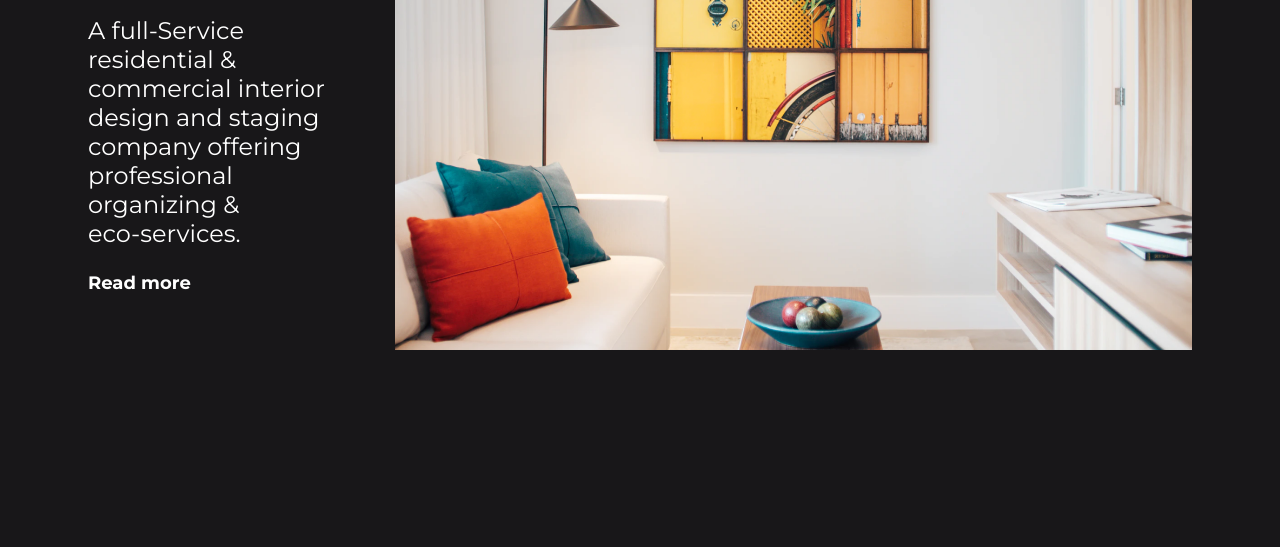
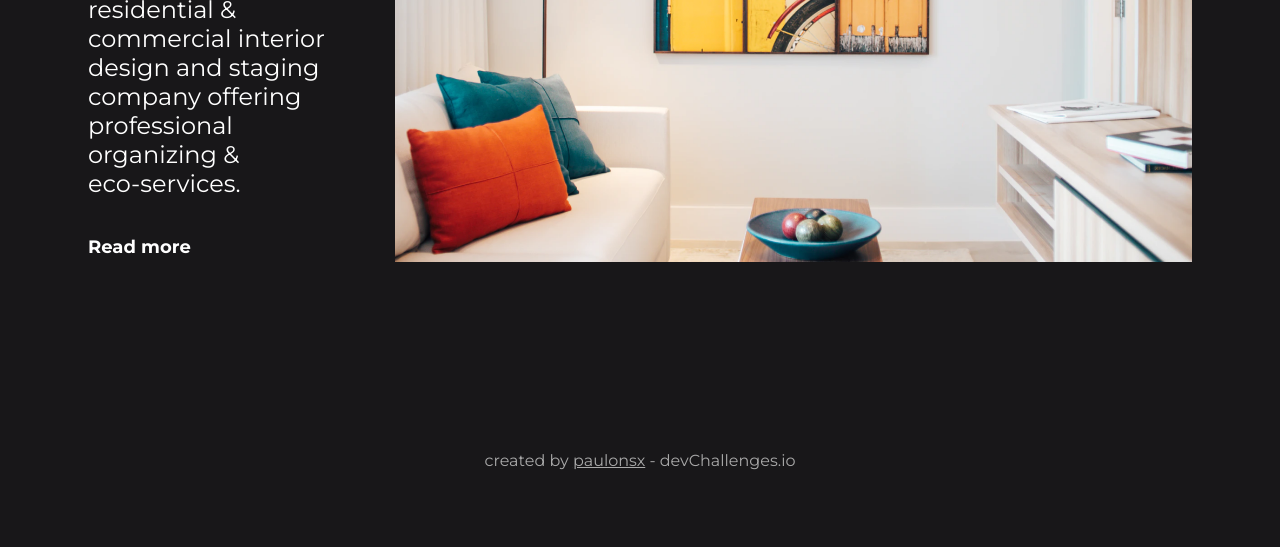
Before and after one commit to paulonsx/devchallenges-projects, a plain HTML site: page interior-consultant-master/index.html in a window 1280 px wide. Shown: the part 464-1011 px from the top of the page. After the commit the page ends 942 px from the top, so only its background shows below. Drawn offline with nearby package versions, Linux system fonts and the light colour scheme.

Commit message:
footer finalizado

```diff
--- a/interior-consultant-master/assets/style.css
+++ b/interior-consultant-master/assets/style.css
@@ -39,7 +39,7 @@ body {
 main {
     display: flex;
     justify-content: space-between;
-    margin-top: 153px;
+    margin-top: 65px;
 }
 
 .content {
@@ -49,6 +49,7 @@ main {
 }
 
 .title {
+    margin-top: 70px;
     font-family: 'Lora', serif;
     font-size: 48px;
     font-weight: 500;
@@ -59,6 +60,7 @@ main {
     font-family: 'Montserrat', sans-serif;
     font-size: 24px;
     color: #FFF;
+    margin-bottom: 38px;
 }
 
 .interior-img {
@@ -121,3 +123,13 @@ main {
 }
 
 /*Card end*/
+
+footer {
+    font-family: 'Montserrat';
+    color: #A9A9A9;
+    text-align: center;
+}
+
+footer a {
+    color: #A9A9A9;
+}
--- a/interior-consultant-master/index.html
+++ b/interior-consultant-master/index.html
@@ -28,8 +28,10 @@
     <img class="interior-img" src="assets/img/photo1.png" alt="interior">
   </main>
 
-<div class="card">
-      <div  class="card-img"><img src="assets/img/photo2.png" alt="Aliza Webber picture"></div>
+  <div class="card">
+      <div  class="card-img">
+        <img src="assets/img/photo2.png" alt="Aliza Webber picture">
+      </div>
       <div class="card-name-position">
         <p class="name">Aliza Webber</p>
         <p class="position">Interior designer</p>
@@ -37,5 +39,7 @@
       <h2 class="author">Designed in 2020 by Aliza Webber</h2>
   </div>
 
+  <footer>created by <a href="https://devchallenges.io/portfolio/paulonsx" target="_blank">paulonsx</a> - devChallenges.io</footer>
+
 </body>
 </html>
```
